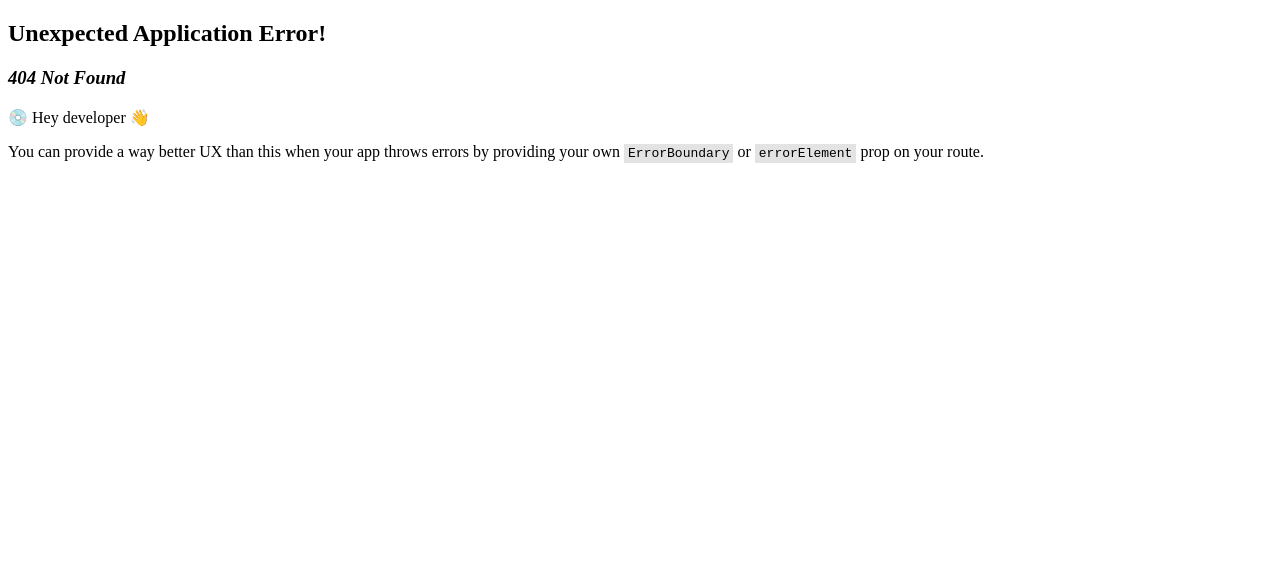
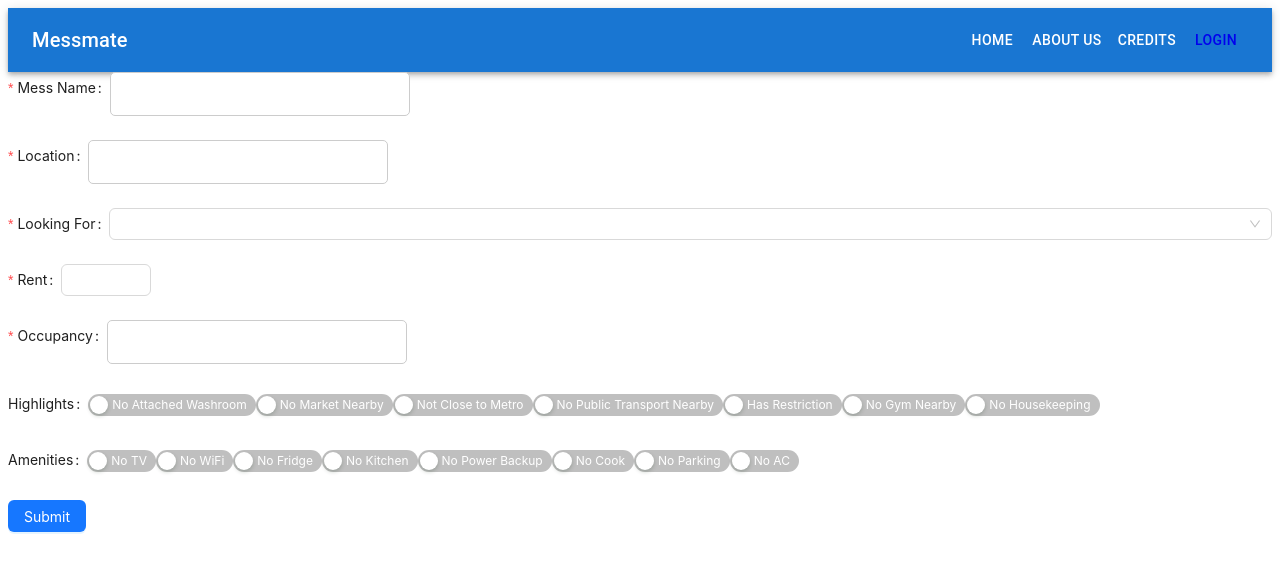
Before and after one commit to rishikrc3/roomateFinder, a React (Create React App) app in the folder client/: page /needRoom in a window 1280 px wide. Before the commit this address had no page. Shown: the top 572 px of the page. Built offline with nearby package versions, Linux system fonts and the light colour scheme.

Commit message:
getRoomsapi

```diff
--- a/client/package.json
+++ b/client/package.json
@@ -6,10 +6,13 @@
     "@emotion/react": "^11.11.4",
     "@emotion/styled": "^11.11.5",
     "@mui/material": "^5.15.16",
+    "@react-oauth/google": "^0.12.1",
     "@testing-library/jest-dom": "^5.17.0",
     "@testing-library/react": "^13.4.0",
     "@testing-library/user-event": "^13.5.0",
+    "antd": "^5.17.3",
     "axios": "^1.6.8",
+    "firebase": "^10.12.1",
     "history": "^5.3.0",
     "react": "^18.3.1",
     "react-dom": "^18.3.1",
--- /dev/null
+++ b/client/src/pages/needRoom.jsx
@@ -0,0 +1,202 @@
+import React from "react";
+import { Form, Input, InputNumber, Switch, Button, Select } from "antd";
+import axios from "axios";
+
+const { Option } = Select;
+
+const RoomForm = () => {
+  const [form] = Form.useForm();
+
+  const onFinish = (values) => {
+    console.log("Form Values:", values); // Log form values to the console
+
+    const token = localStorage.getItem("token");
+    console.log(token);
+    axios
+      .post("http://localhost:8000/api/rooms/", values, {
+        headers: {
+          Authorization: `Bearer ${token}`,
+        },
+      })
+      .then((response) => {
+        console.log("Success:", response.data); // Log the success response
+      })
+      .catch((error) => {
+        console.error("Error:", error); // Log any errors
+      });
+  };
+
+  return (
+    <Form form={form} name="room_form" onFinish={onFinish}>
+      <Form.Item
+        label="Mess Name"
+        name="messName"
+        rules={[{ required: true, message: "Please input the mess name!" }]}
+      >
+        <Input />
+      </Form.Item>
+
+      <Form.Item
+        label="Location"
+        name="location"
+        rules={[{ required: true, message: "Please input the location!" }]}
+      >
+        <Input />
+      </Form.Item>
+
+      <Form.Item
+        label="Looking For"
+        name="lookingFor"
+        rules={[{ required: true, message: "Please select an option!" }]}
+      >
+        <Select>
+          <Option value="female">Female</Option>
+          <Option value="male">Male</Option>
+        </Select>
+      </Form.Item>
+
+      <Form.Item
+        label="Rent"
+        name="rent"
+        rules={[{ required: true, message: "Please input the rent!" }]}
+      >
+        <InputNumber min={0} />
+      </Form.Item>
+
+      <Form.Item
+        label="Occupancy"
+        name="occupancy"
+        rules={[{ required: true, message: "Please input the occupancy!" }]}
+      >
+        <Input />
+      </Form.Item>
+
+      <Form.Item label="Highlights" name="highlights">
+        <Form.Item
+          name={["highlights", "attachedWashroom"]}
+          valuePropName="checked"
+          noStyle
+        >
+          <Switch
+            checkedChildren="Attached Washroom"
+            unCheckedChildren="No Attached Washroom"
+          />
+        </Form.Item>
+        <Form.Item
+          name={["highlights", "marketNearby"]}
+          valuePropName="checked"
+          noStyle
+        >
+          <Switch
+            checkedChildren="Market Nearby"
+            unCheckedChildren="No Market Nearby"
+          />
+        </Form.Item>
+        <Form.Item
+          name={["highlights", "closeToMetroStation"]}
+          valuePropName="checked"
+          noStyle
+        >
+          <Switch
+            checkedChildren="Close to Metro"
+            unCheckedChildren="Not Close to Metro"
+          />
+        </Form.Item>
+        <Form.Item
+          name={["highlights", "publicTransportNearby"]}
+          valuePropName="checked"
+          noStyle
+        >
+          <Switch
+            checkedChildren="Public Transport Nearby"
+            unCheckedChildren="No Public Transport Nearby"
+          />
+        </Form.Item>
+        <Form.Item
+          name={["highlights", "noRestriction"]}
+          valuePropName="checked"
+          noStyle
+        >
+          <Switch
+            checkedChildren="No Restriction"
+            unCheckedChildren="Has Restriction"
+          />
+        </Form.Item>
+        <Form.Item
+          name={["highlights", "gymNearby"]}
+          valuePropName="checked"
+          noStyle
+        >
+          <Switch
+            checkedChildren="Gym Nearby"
+            unCheckedChildren="No Gym Nearby"
+          />
+        </Form.Item>
+        <Form.Item
+          name={["highlights", "housekeeping"]}
+          valuePropName="checked"
+          noStyle
+        >
+          <Switch
+            checkedChildren="Housekeeping"
+            unCheckedChildren="No Housekeeping"
+          />
+        </Form.Item>
+      </Form.Item>
+
+      <Form.Item label="Amenities" name="amenities">
+        <Form.Item name={["amenities", "tv"]} valuePropName="checked" noStyle>
+          <Switch checkedChildren="TV" unCheckedChildren="No TV" />
+        </Form.Item>
+        <Form.Item name={["amenities", "wifi"]} valuePropName="checked" noStyle>
+          <Switch checkedChildren="WiFi" unCheckedChildren="No WiFi" />
+        </Form.Item>
+        <Form.Item
+          name={["amenities", "fridge"]}
+          valuePropName="checked"
+          noStyle
+        >
+          <Switch checkedChildren="Fridge" unCheckedChildren="No Fridge" />
+        </Form.Item>
+        <Form.Item
+          name={["amenities", "kitchen"]}
+          valuePropName="checked"
+          noStyle
+        >
+          <Switch checkedChildren="Kitchen" unCheckedChildren="No Kitchen" />
+        </Form.Item>
+        <Form.Item
+          name={["amenities", "powerBackup"]}
+          valuePropName="checked"
+          noStyle
+        >
+          <Switch
+            checkedChildren="Power Backup"
+            unCheckedChildren="No Power Backup"
+          />
+        </Form.Item>
+        <Form.Item name={["amenities", "cook"]} valuePropName="checked" noStyle>
+          <Switch checkedChildren="Cook" unCheckedChildren="No Cook" />
+        </Form.Item>
+        <Form.Item
+          name={["amenities", "parking"]}
+          valuePropName="checked"
+          noStyle
+        >
+          <Switch checkedChildren="Parking" unCheckedChildren="No Parking" />
+        </Form.Item>
+        <Form.Item name={["amenities", "ac"]} valuePropName="checked" noStyle>
+          <Switch checkedChildren="AC" unCheckedChildren="No AC" />
+        </Form.Item>
+      </Form.Item>
+
+      <Form.Item>
+        <Button type="primary" htmlType="submit">
+          Submit
+        </Button>
+      </Form.Item>
+    </Form>
+  );
+};
+
+export default RoomForm;
```
Also changed, not shown: client/src/App.js (+10 -11 lines), client/src/index.js (+5 -2 lines), client/src/pages/login.css (added, +121 -0 lines), 1 other file (tests, documents, lock files or other folders).
